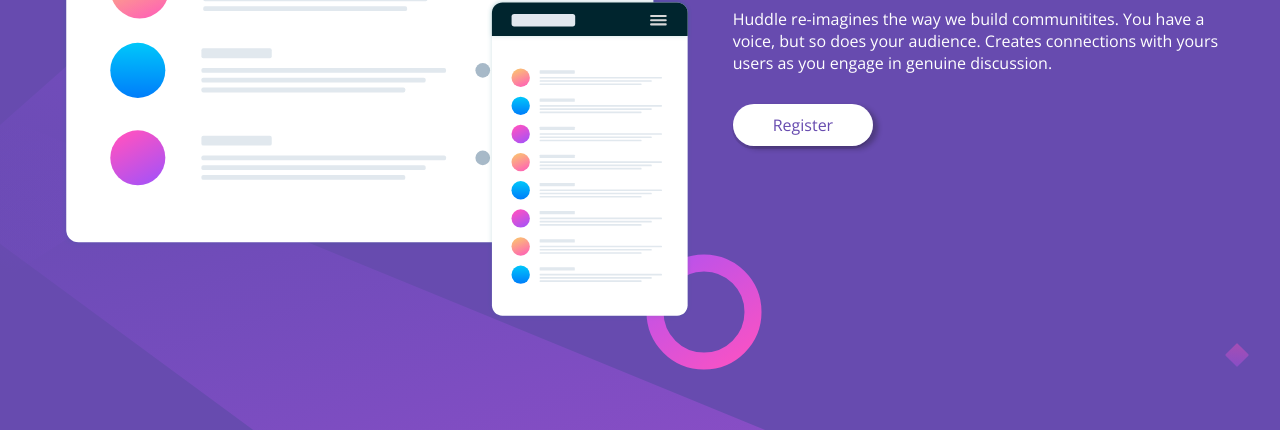
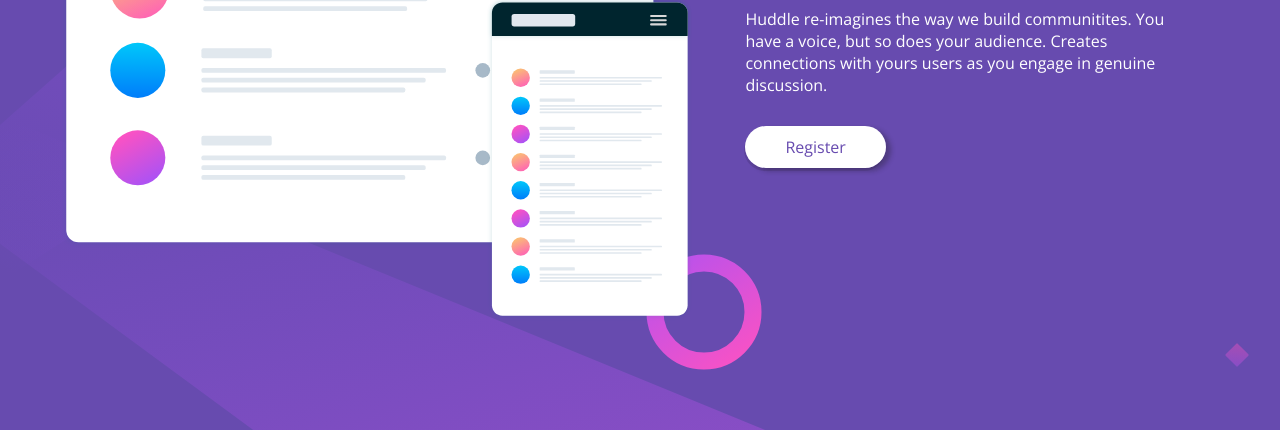
Before and after one commit to bounomad/FontEndMentorChallenge1, a plain HTML site: page index.html in a window 1280 px wide. Shown: the part 251-681 px from the top of the page. Drawn offline with nearby package versions, Linux system fonts and the light colour scheme.

Commit message:
Adding https://www.frontendmentor.io/profile/furhart comment
"I have a small suggestion, try align-items: center; on your grid, this should center all grid elements and gets you closer to the original design.

Edit: the paragraph text in your aside would look nicer on a desktop if you set a max-width."

```diff
--- a/styles/styles.css
+++ b/styles/styles.css
@@ -13,6 +13,7 @@
 /* Layout */
 .container{
     display: grid;
+    align-content: center;
     width: 100%;
     height: 100vh;
     grid-template-columns: 1.2fr 1fr;
@@ -29,8 +30,9 @@
     align-items: flex-end;
 }
 main{
+    max-width: 80%;
     grid-area: main;
-    margin-left: 40px;
+    margin:auto;
     color: white;
 }
 aside{
```
